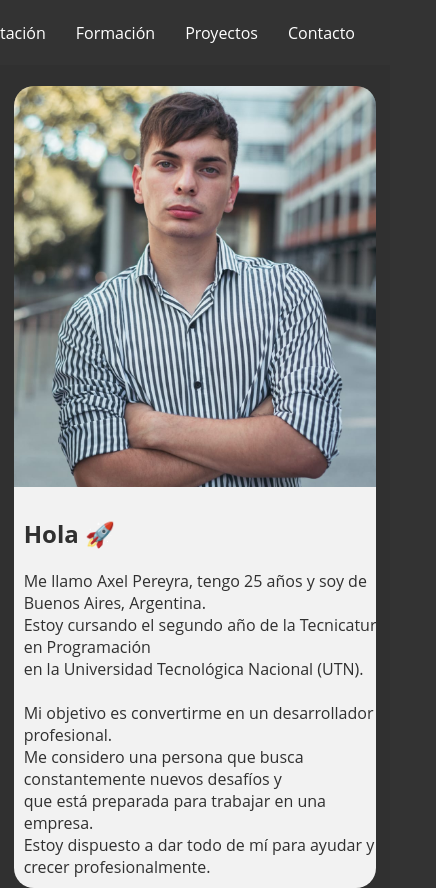
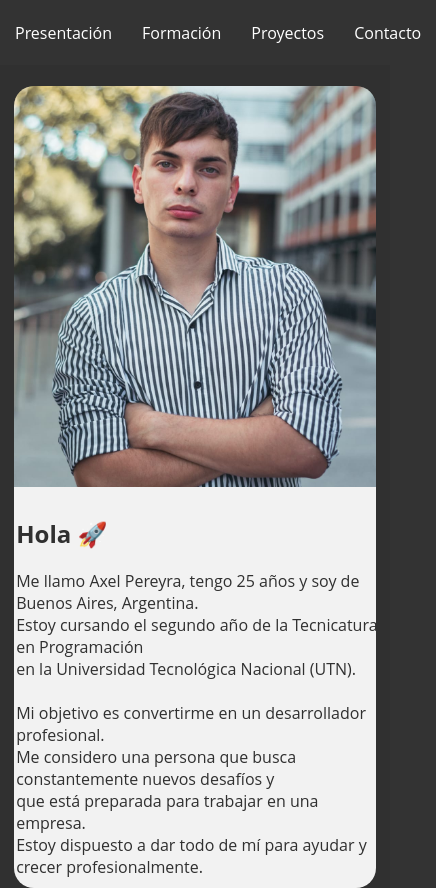
Before and after one commit to AxelPereyra965/Portfolio, a plain HTML site: page index.html in a window 390 px wide. Shown: the top 888 px of the page, 436 px wide, since content can reach past the window. Drawn offline with Linux system fonts and the light colour scheme.

Commit message:
correcion de espacios

```diff
--- a/estilos.css
+++ b/estilos.css
@@ -213,8 +213,16 @@ footer{
         background-color: #333;
     }
 
-    header{
+    header {
         position: static;
+    }
+
+    header nav {
+        display: flex;
+        justify-items: center;
+        margin: 0;
+        padding: 0px;
+        width: 100%;
     }
 
     .caja-central{
@@ -240,6 +248,7 @@ footer{
         width: 100%;
         height: 50%;
         align-items: flex-start;
+        padding-left: 2.5px;
     }
     .aptitudes{
         width: auto;
```
